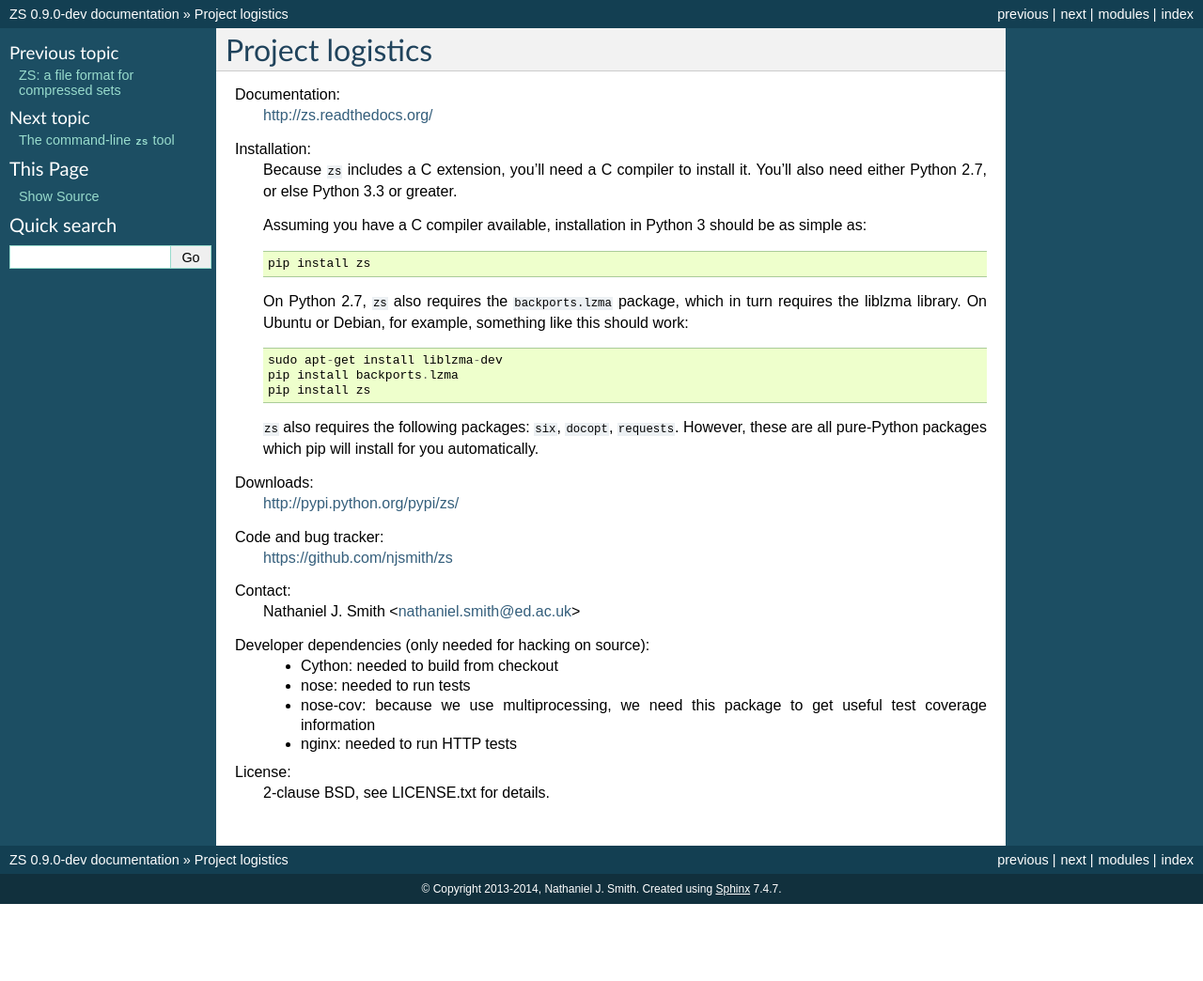
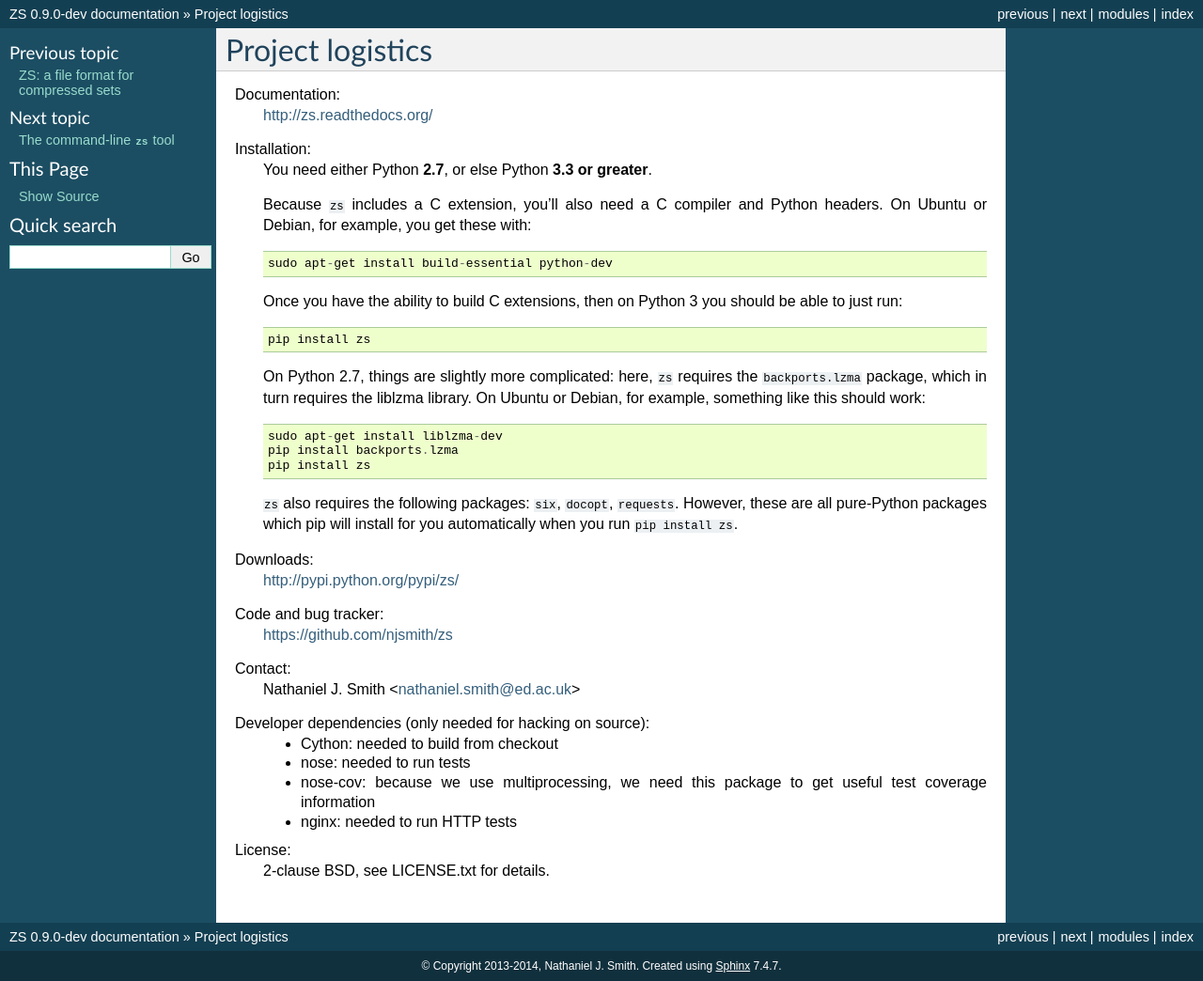
Before and after one commit to njsmith/zs, a Sphinx documentation site: the page built from doc/logistics.rst, in a window 1280 px wide. Shown: the whole page at 94% size. Built offline with Sphinx 7.4.7, drawn with Linux system fonts in a browser that asks for light colours; before the commit the page ends 962 px from its top, so only the background shows below that.

Commit message:
even better docs

```diff
--- a/doc/logistics.rst
+++ b/doc/logistics.rst
@@ -5,18 +5,23 @@
   http://zs.readthedocs.org/
 
 Installation:
-  Because ``zs`` includes a C extension, you'll need a C compiler to
-  install it. You'll also need either Python 2.7, or else Python 3.3
-  or greater.
+  You need either Python **2.7**, or else Python **3.3 or greater**.
 
-  Assuming you have a C compiler available, installation in Python 3
-  should be as simple as::
+  Because ``zs`` includes a C extension, you'll also need a C compiler
+  and Python headers. On Ubuntu or Debian, for example, you get these
+  with::
+
+    sudo apt-get install build-essential python-dev
+
+  Once you have the ability to build C extensions, then on Python
+  3 you should be able to just run::
 
     pip install zs
 
-  On Python 2.7, ``zs`` also requires the ``backports.lzma`` package,
-  which in turn requires the liblzma library. On Ubuntu or Debian, for
-  example, something like this should work::
+  On Python 2.7, things are slightly more complicated: here, ``zs``
+  requires the ``backports.lzma`` package, which in turn requires the
+  liblzma library. On Ubuntu or Debian, for example, something like
+  this should work::
 
     sudo apt-get install liblzma-dev
     pip install backports.lzma
@@ -24,7 +29,7 @@
 
   ``zs`` also requires the following packages: ``six``, ``docopt``,
   ``requests``. However, these are all pure-Python packages which pip
-  will install for you automatically.
+  will install for you automatically when you run ``pip install zs``.
 
 Downloads:
   http://pypi.python.org/pypi/zs/
```
Also changed, not shown: README.rst (+14 -9 lines).
